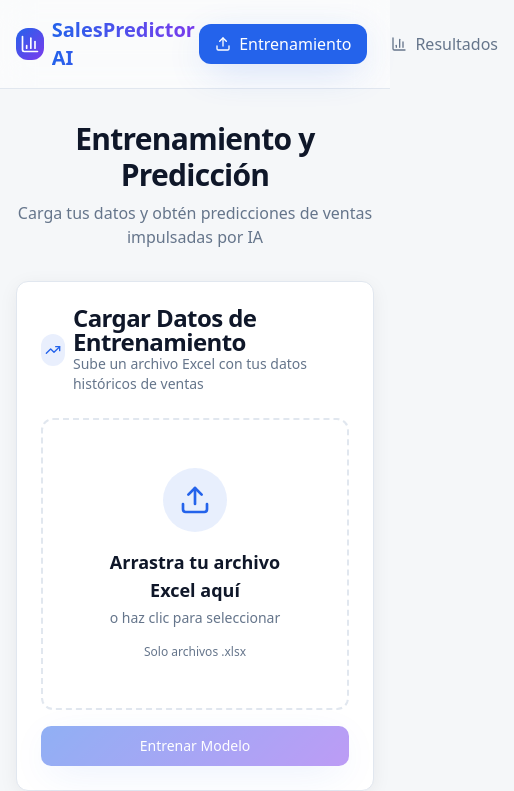
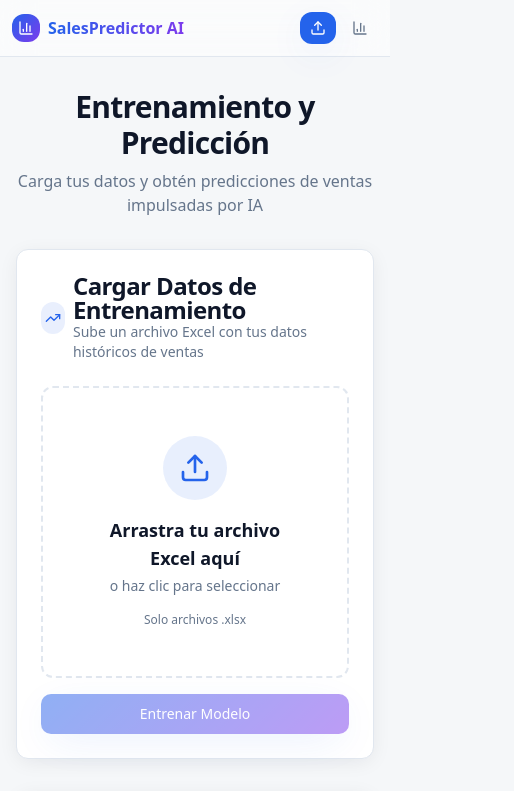
Before and after one commit to Tinchobtt/front-vision, a React (Vite) app: page / in a window 390 px wide. Shown: the top 791 px of the page, 514 px wide, since content can reach past the window. Built offline with nearby package versions, Linux system fonts and the light colour scheme; the HTML template or start-up script is replaced by a standard one.

Commit message:
Fix: Adjust navigation buttons for mobile

```diff
--- a/src/components/Layout.tsx
+++ b/src/components/Layout.tsx
@@ -7,38 +7,38 @@ const Layout = ({ children }: { children: React.ReactNode }) => {
   return (
     <div className="min-h-screen bg-gradient-subtle">
       <nav className="border-b border-border bg-card/50 backdrop-blur-lg sticky top-0 z-50">
-        <div className="container mx-auto px-4 py-4">
-          <div className="flex items-center justify-between">
-            <div className="flex items-center gap-2">
-              <div className="h-8 w-8 rounded-lg gradient-primary flex items-center justify-center">
-                <BarChart3 className="h-5 w-5 text-primary-foreground" />
+        <div className="container mx-auto px-3 sm:px-4 py-3 sm:py-4">
+          <div className="flex items-center justify-between gap-2">
+            <div className="flex items-center gap-2 min-w-0">
+              <div className="h-7 w-7 sm:h-8 sm:w-8 rounded-lg gradient-primary flex items-center justify-center flex-shrink-0">
+                <BarChart3 className="h-4 w-4 sm:h-5 sm:w-5 text-primary-foreground" />
               </div>
-              <h1 className="text-xl font-bold bg-gradient-to-r from-primary to-accent bg-clip-text text-transparent">
+              <h1 className="text-base sm:text-xl font-bold bg-gradient-to-r from-primary to-accent bg-clip-text text-transparent truncate">
                 SalesPredictor AI
               </h1>
             </div>
-            <div className="flex gap-2">
+            <div className="flex gap-1.5 sm:gap-2 flex-shrink-0">
               <Link
                 to="/"
-                className={`px-4 py-2 rounded-lg font-medium transition-all duration-200 flex items-center gap-2 ${
+                className={`px-2.5 sm:px-4 py-2 rounded-lg font-medium transition-all duration-200 flex items-center gap-1.5 sm:gap-2 ${
                   location.pathname === "/"
                     ? "bg-primary text-primary-foreground shadow-glow"
                     : "text-muted-foreground hover:text-foreground hover:bg-secondary"
                 }`}
               >
-                <Upload className="h-4 w-4" />
-                Entrenamiento
+                <Upload className="h-4 w-4 flex-shrink-0" />
+                <span className="hidden sm:inline text-sm sm:text-base">Entrenamiento</span>
               </Link>
               <Link
                 to="/resultados"
-                className={`px-4 py-2 rounded-lg font-medium transition-all duration-200 flex items-center gap-2 ${
+                className={`px-2.5 sm:px-4 py-2 rounded-lg font-medium transition-all duration-200 flex items-center gap-1.5 sm:gap-2 ${
                   location.pathname === "/resultados"
                     ? "bg-primary text-primary-foreground shadow-glow"
                     : "text-muted-foreground hover:text-foreground hover:bg-secondary"
                 }`}
               >
-                <BarChart3 className="h-4 w-4" />
-                Resultados
+                <BarChart3 className="h-4 w-4 flex-shrink-0" />
+                <span className="hidden sm:inline text-sm sm:text-base">Resultados</span>
               </Link>
             </div>
           </div>
```
